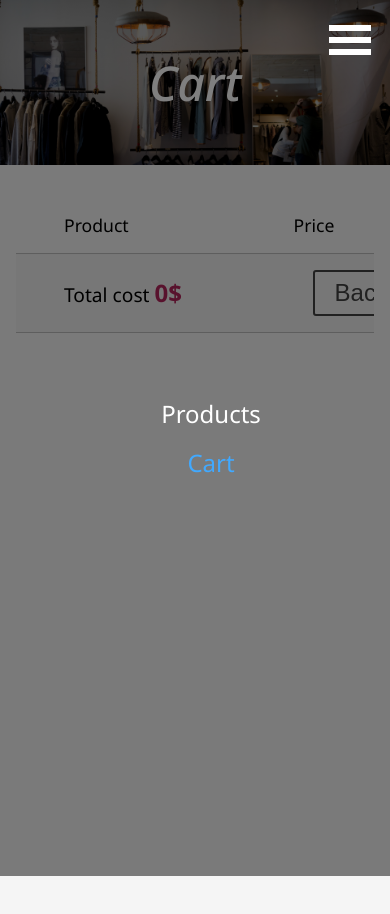
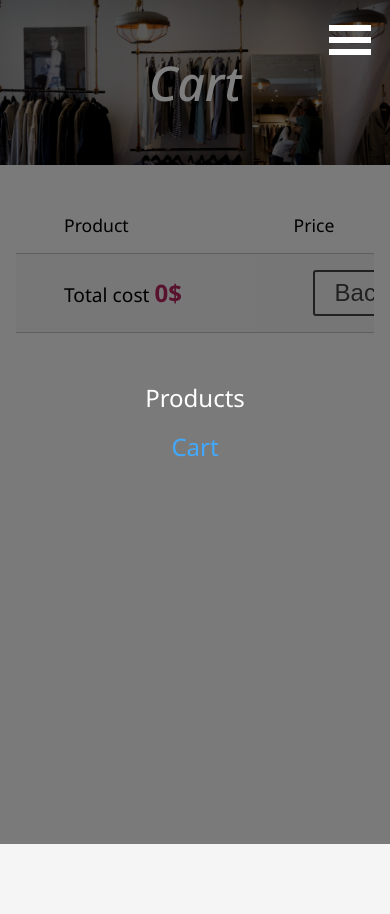
Before and after one commit to aleksey-lihodievski/books-store, a React (Create React App) app: page /cart in a window 390 px wide. Both pictures are taken after a click on the icon 350 px from the left and 40 px from the top of the page. Shown: the top 914 px of the page. Built offline with nearby package versions, Linux system fonts and the light colour scheme.

Commit message:
fix: add several props for api of ChipsArray and Links components

```diff
--- a/src/containers/ChipsArray/index.tsx
+++ b/src/containers/ChipsArray/index.tsx
@@ -9,7 +9,6 @@ interface IChipsArrayProps<T extends string> {
   primary?: boolean;
   options: T[];
   onChange: (value: number) => void;
-  className?: string;
 }
 
 const ChipsArray = <T extends string>({
@@ -17,10 +16,9 @@ const ChipsArray = <T extends string>({
   primary,
   options,
   onChange,
-  className,
 }: IChipsArrayProps<T>): React.ReactElement => {
   return (
-    <Scroller className={className}>
+    <Scroller>
       <ChipsArea>
         {options.map((option, index) => (
           <Chip
--- a/src/containers/Navigation/components/DesktopLinks.ts
+++ /dev/null
@@ -1,7 +0,0 @@
-import styled from 'styled-components';
-
-import Links from './Links';
-
-export const DesktopLinks = styled(Links)`
-  margin-left: auto;
-`;
--- a/src/containers/Navigation/components/Links/components/LinksContainer.ts
+++ b/src/containers/Navigation/components/Links/components/LinksContainer.ts
@@ -1,6 +1,25 @@
-import styled from 'styled-components';
+import styled, { css } from 'styled-components';
 
-export const LinksContainer = styled.div`
+interface ILinksContainerProps {
+  vertical?: boolean;
+  alignRight?: boolean;
+}
+
+export const LinksContainer = styled.div<ILinksContainerProps>`
   display: flex;
   box-sizing: border-box;
+  flex-direction: row;
+  flex: 1;
+  ${(props) =>
+    props.alignRight &&
+    css`
+      justify-content: flex-end;
+    `}
+  ${(props) =>
+    props.vertical &&
+    css`
+      flex-direction: column;
+      justify-content: center;
+      text-align: center;
+    `}
 `;
--- a/src/containers/Navigation/components/Links/index.tsx
+++ b/src/containers/Navigation/components/Links/index.tsx
@@ -6,12 +6,13 @@ import { NavBarLink } from './components/NavBarLink';
 
 interface ILinksProps {
   links: TLink[];
-  className?: string;
+  vertical?: boolean;
+  alignRight?: boolean;
 }
 
-const Links: React.FC<ILinksProps> = ({ links, className }) => {
+const Links: React.FC<ILinksProps> = ({ links, vertical, alignRight }) => {
   return (
-    <LinksContainer className={className}>
+    <LinksContainer vertical={vertical} alignRight={alignRight}>
       {links.map((link) => (
         <NavBarLink key={link.href} to={link.href} end>
           {link.title}
--- a/src/containers/Navigation/components/MobileLinks.ts
+++ /dev/null
@@ -1,9 +0,0 @@
-import styled from 'styled-components';
-
-import Links from './Links';
-
-export const MobileLinks = styled(Links)`
-  flex-direction: column;
-  justify-content: center;
-  text-align: center;
-`;
--- a/src/containers/Navigation/index.tsx
+++ b/src/containers/Navigation/index.tsx
@@ -5,13 +5,12 @@ import Container from 'components/Container';
 import Title from 'components/Title';
 import { desktopMedia } from 'constants/media';
 import { links } from 'constants/links';
-import { DesktopLinks } from './components/DesktopLinks';
 import { DesktopNavigation } from './components/DesktopNavigation';
-import { MobileLinks } from './components/MobileLinks';
 import { MobileMenuIcon } from './components/MobileMenuIcon';
 import { MobileNavigation } from './components/MobileNavigation';
 import { NavBar } from './components/NavBar';
 import { MobileMenu } from './components/MobileMenu';
+import Links from './components/Links';
 
 interface NavigationProps {
   title?: string;
@@ -45,12 +44,12 @@ const Navigation: React.FC<NavigationProps> = ({ title, hasImage }) => {
         {isDesktop ? (
           <DesktopNavigation>
             {title && !hasImage && <Title white>{title}</Title>}
-            <DesktopLinks links={links} />
+            <Links links={links} alignRight />
           </DesktopNavigation>
         ) : (
           <>
             <MobileMenu open={mobileNavModal} onClick={toggleMobileNav}>
-              <MobileLinks links={links} />
+              <Links links={links} vertical />
             </MobileMenu>
             <MobileNavigation>
               {title && !hasImage && <Title white>{title}</Title>}
--- a/src/index.css
+++ b/src/index.css
@@ -1,6 +1,9 @@
+* {
+  box-sizing: border-box;
+}
+
 body {
   margin: 0;
-  box-sizing: border-box;
   font-family: 'Noto Sans', -apple-system, BlinkMacSystemFont, 'Segoe UI',
     'Roboto', 'Oxygen', 'Ubuntu', 'Cantarell', 'Fira Sans', 'Droid Sans',
     'Helvetica Neue', sans-serif;
--- a/src/pages/Products/components/Categories.ts
+++ b/src/pages/Products/components/Categories.ts
@@ -1,7 +1,5 @@
 import styled from 'styled-components';
 
-import ChipsArray from 'containers/ChipsArray';
-
-export const Categories = styled(ChipsArray)`
+export const Categories = styled.div`
   margin-bottom: 2rem;
 `;
--- a/src/pages/Products/index.tsx
+++ b/src/pages/Products/index.tsx
@@ -1,6 +1,7 @@
 import React, { useCallback, useEffect, useMemo } from 'react';
 import { useSelector } from 'react-redux';
 
+import ChipsArray from 'containers/ChipsArray';
 import Header from 'containers/Header';
 import Card from 'components/Card';
 import ProductsList from 'components/ProductsList';
@@ -58,12 +59,14 @@ const Products: React.FC = () => {
       <Header title='Products' image={ShopHeader} />
       <Body>
         <Container>
-          <Categories
-            primary
-            value={chipValue}
-            options={categories}
-            onChange={setFilter}
-          />
+          <Categories>
+            <ChipsArray
+              primary
+              value={chipValue}
+              options={categories}
+              onChange={setFilter}
+            />
+          </Categories>
           <ProductsList>
             {products.allProducts.map((product) => (
               <Card key={product.id} onClick={onAddToCart} product={product} />
```
